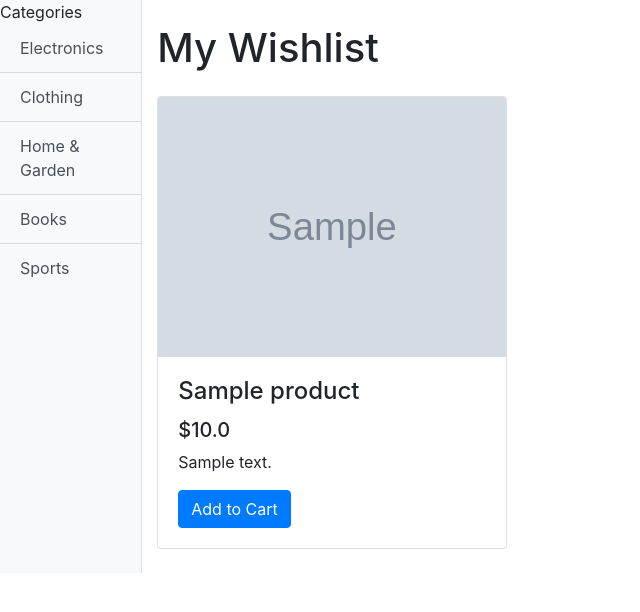
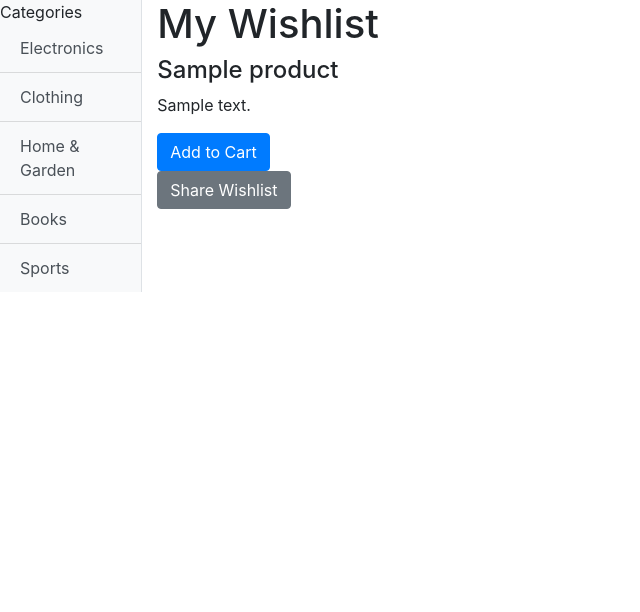
Before and after one commit to vapeasnl/e-boutique, a Flask app: template templates/wishlist.html in a window 1280 px wide. Shown: the part 56-668 px from the top of the page, without its empty margins (0-640 px from the left). Run offline with Flask 3, Linux system fonts and the light colour scheme; the template is opened without the code that fills it: values that come from a table or form of the project are taken from there, others are empty; tables that the repository leaves empty hold one stand-in row (values such as "Sample post"); grey boxes marked "Sample" are stand-in pictures; some libraries are stand-ins or nearby versions.

Commit message:
Update wishlist.html

```diff
--- a/templates/wishlist.html
+++ b/templates/wishlist.html
@@ -1,22 +1,15 @@
 {% extends "layout.html" %}
-
-{% block title %}Wishlist{% endblock %}
-
+{% block title %}My Wishlist{% endblock %}
 {% block content %}
-<h1 class="my-4">My Wishlist</h1>
-<div class="row">
+<h1>My Wishlist</h1>
+<div class="wishlist">
     {% for product in products %}
-    <div class="col-lg-4 col-md-6 mb-4">
-        <div class="card h-100">
-            <img class="card-img-top" src="{{ product.image_url }}" alt="">
-            <div class="card-body">
-                <h4 class="card-title">{{ product.name }}</h4>
-                <h5>${{ product.price }}</h5>
-                <p class="card-text">{{ product.description }}</p>
-                <a href="{{ url_for('add_to_cart', product_id=product.id) }}" class="btn btn-primary">Add to Cart</a>
-            </div>
-        </div>
+    <div class="product">
+        <h4>{{ product.name }}</h4>
+        <p>{{ product.description }}</p>
+        <a href="{{ url_for('add_to_cart', product_id=product.id) }}" class="btn btn-primary">Add to Cart</a>
     </div>
     {% endfor %}
 </div>
+<a href="{{ url_for('share_wishlist') }}" class="btn btn-secondary">Share Wishlist</a>
 {% endblock %}
```
